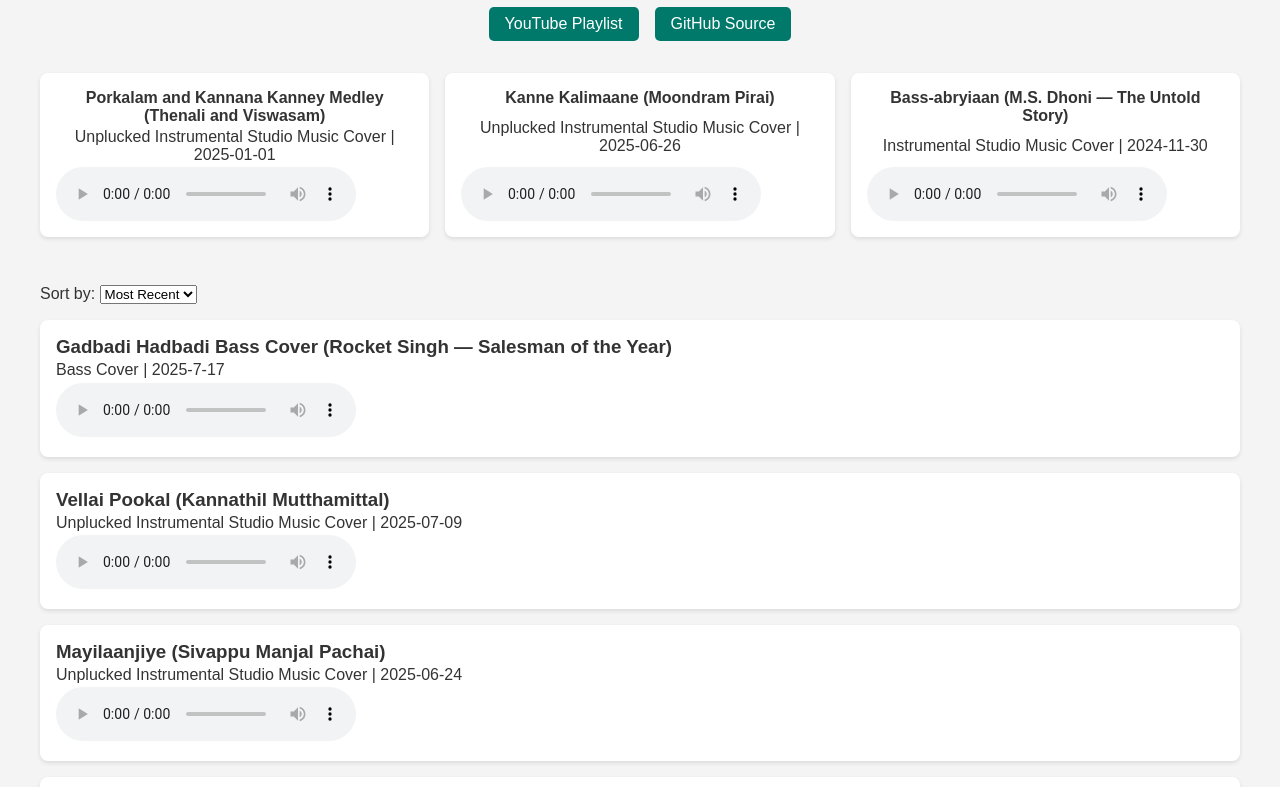
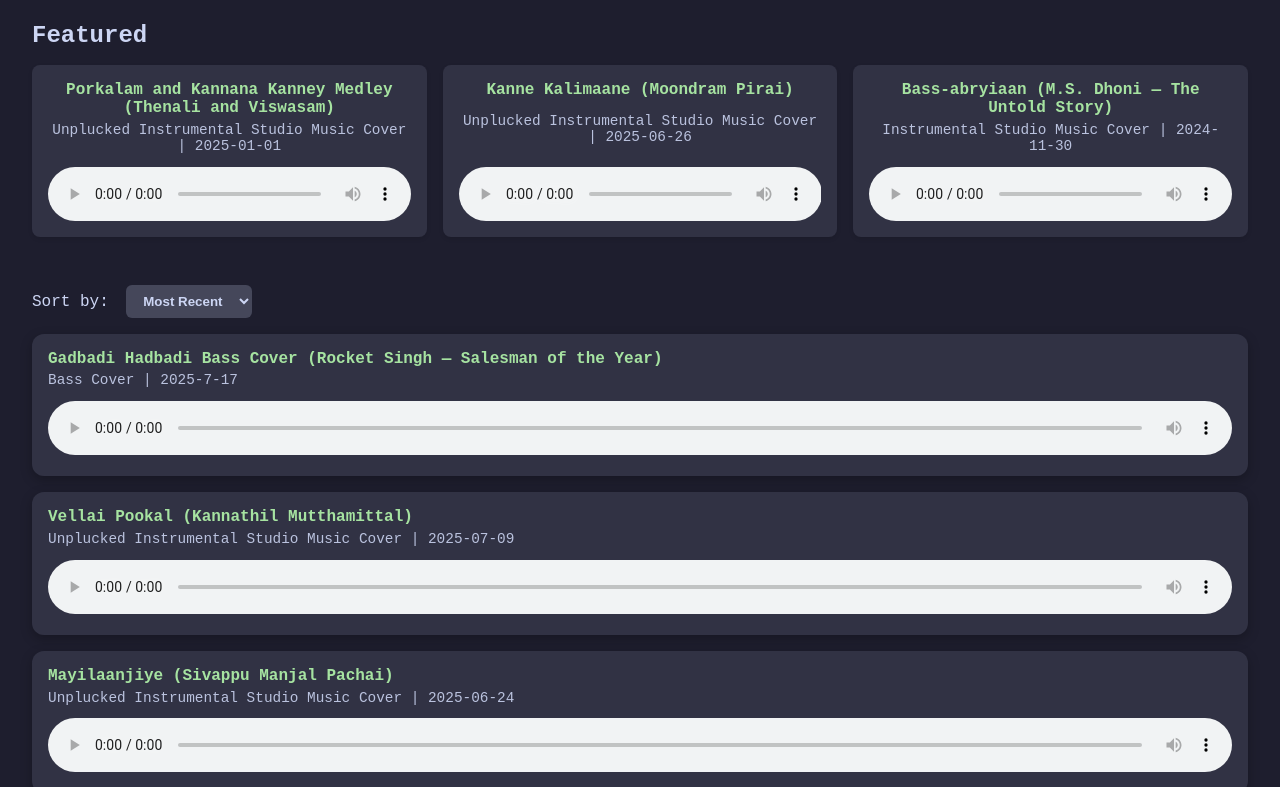
Before and after one commit to KeshavAnandCode/MusicPortfolio, a plain HTML site: page index.html in a window 1280 px wide. Shown: the part 113-900 px from the top of the page. Drawn offline with Linux system fonts and the light colour scheme.

Commit message:
AI Basline css and js

```diff
--- a/src/scripts.js
+++ b/src/scripts.js
@@ -10,6 +10,14 @@ fetch('data/music_metadata.json')
 
     // === Featured Tracks ===
     if (featuredTracks.length > 0) {
+
+      const featuredHeading = document.createElement('h2');
+      featuredHeading.textContent = 'Featured';
+      featuredHeading.style.marginBottom = '1rem';
+      library.appendChild(featuredHeading);
+
+
+
       const featuredContainer = document.createElement('div');
       featuredContainer.className = 'featured-container';
       featuredContainer.style.display = 'flex';
@@ -26,7 +34,6 @@ fetch('data/music_metadata.json')
         div.style.display = 'flex';
         div.style.flexDirection = 'column';
         div.style.justifyContent = 'space-between';
-        div.style.background = '#fff';
         div.style.borderRadius = '8px';
         div.style.boxShadow = '0 2px 4px rgba(0,0,0,0.1)';
 
--- a/src/styles.css
+++ b/src/styles.css
@@ -1,70 +1,171 @@
-body {
-    font-family: Arial, sans-serif;
-    background: #f4f4f4;
-    color: #333;
-    padding: 2rem;
+/* ====== Catppuccin Mocha Dark Theme ====== */
+:root {
+    --base-bg: #1e1e2e;          /* Dark background */
+    --surface: #313244;          /* Card background */
+    --overlay: #45475a;          /* Hover / dropdown */
+    --text: #cdd6f4;             /* Main text */
+    --subtext: #bac2de;          /* Secondary text */
+    --accent: #a6e3a1;           /* Greenish accent */
+    --accent-dark: #4caf50;      /* Hover accent */
+    --shadow-light: rgba(0, 0, 0, 0.25);
+    --shadow-glow: rgba(166, 227, 161, 0.4);
 }
 
+* {
+    box-sizing: border-box;
+    margin: 0;
+    padding: 0;
+}
+
+body {
+    font-family: 'JetBrains Mono', monospace;
+    background: var(--base-bg);
+    color: var(--text);
+    padding: 2rem;
+    transition: background 0.3s ease, color 0.3s ease;
+}
+
+/* ===== Header ===== */
 header {
     text-align: center;
     margin-bottom: 2rem;
 }
 
-.track {
-    background: #fff;
-    border-radius: 8px;
-    padding: 1rem;
-    margin-bottom: 1rem;
-    box-shadow: 0 2px 4px rgba(0,0,0,0.1);
+header h1 {
+    font-size: 2rem;
+    color: var(--accent);
+    text-shadow: 0 0 12px var(--shadow-glow);
 }
 
-.track h3 {
-    margin: 0;
-}
-
-.track p {
-    margin: 0.2rem 0;
-}
-
+/* ===== Links / Buttons ===== */
 .links {
     display: flex;
     justify-content: center;
     gap: 1rem;
     margin-bottom: 2rem;
+    flex-wrap: wrap;
 }
 
 .links .btn {
-    background-color: #00796b;
-    color: #fff;
+    background-color: var(--accent);
+    color: var(--base-bg);
     padding: 0.5rem 1rem;
+    border-radius: 10px;
+    font-weight: bold;
     text-decoration: none;
-    border-radius: 5px;
-    transition: background 0.3s;
+    transition: all 0.3s ease;
+    box-shadow: 0 2px 6px var(--shadow-light);
 }
 
 .links .btn:hover {
-    background-color: #004d40;
+    background-color: var(--accent-dark);
+    box-shadow: 0 4px 12px var(--shadow-glow);
+    transform: translateY(-2px);
 }
 
-/* Featured tracks container - display as squares horizontally */
+/* ===== Featured Tracks ===== */
 .featured-container {
     display: flex;
     gap: 1rem;
     margin-bottom: 2rem;
     flex-wrap: wrap;
+    justify-content: space-between;
 }
 
 .featured-track {
-    flex: 1 1 calc(33% - 1rem); /* 3 squares per row */
-    background: #e0f7fa; /* subtle highlight for featured */
-    box-shadow: 0 4px 8px rgba(0,0,0,0.15);
+    flex: 1 1 calc(33% - 1rem);
+    background: var(--accent-dark);
+    box-shadow: 0 6px 14px var(--shadow-light), 0 0 8px var(--shadow-glow);
+    border-radius: 14px;
+    padding: 1rem;
+    display: flex;
+    flex-direction: column;
+    align-items: center;
+    transition: transform 0.3s ease, box-shadow 0.3s ease;
+}
+
+.featured-track:hover {
+    transform: translateY(-4px);
+    box-shadow: 0 10px 20px var(--shadow-light), 0 0 14px var(--shadow-glow);
 }
 
 .featured-track h3 {
-    font-size: 1rem;
+    font-size: 1.1rem;
     text-align: center;
+    margin-bottom: 0.5rem;
+    color: var(--base-bg);
 }
 
 .featured-track p {
     text-align: center;
+    font-size: 0.9rem;
+    color: var(--text);
+    margin-bottom: 0.5rem;
 }
+
+/* ===== Normal Tracks ===== */
+.track {
+    background: var(--surface);
+    border-radius: 12px;
+    padding: 1rem;
+    margin-bottom: 1rem;
+    box-shadow: 0 4px 12px var(--shadow-light);
+    transition: transform 0.2s ease, box-shadow 0.2s ease;
+}
+
+.track:hover {
+    transform: translateY(-2px);
+    box-shadow: 0 8px 16px var(--shadow-light), 0 0 6px var(--shadow-glow);
+}
+
+.track h3 {
+    font-size: 1rem;
+    color: var(--accent);
+    margin-bottom: 0.3rem;
+}
+
+.track p {
+    font-size: 0.9rem;
+    color: var(--subtext);
+    margin-bottom: 0.3rem;
+}
+
+/* ===== Audio Player ===== */
+audio {
+    width: 100%;
+    margin-top: 0.5rem;
+    outline: none;
+    border-radius: 8px;
+}
+
+/* ===== Sort Dropdown ===== */
+#sort-select {
+    padding: 0.5rem 0.8rem;
+    border-radius: 6px;
+    border: none;
+    background: var(--overlay);
+    color: var(--text);
+    font-weight: bold;
+    margin-left: 0.5rem;
+}
+
+/* ===== Responsive ===== */
+@media (max-width: 900px) {
+    .featured-track {
+        flex: 1 1 calc(50% - 1rem);
+    }
+}
+
+@media (max-width: 600px) {
+    .featured-track {
+        flex: 1 1 100%;
+    }
+
+    body {
+        padding: 1rem;
+    }
+
+    header h1 {
+        font-size: 1.5rem;
+    }
+}
```
